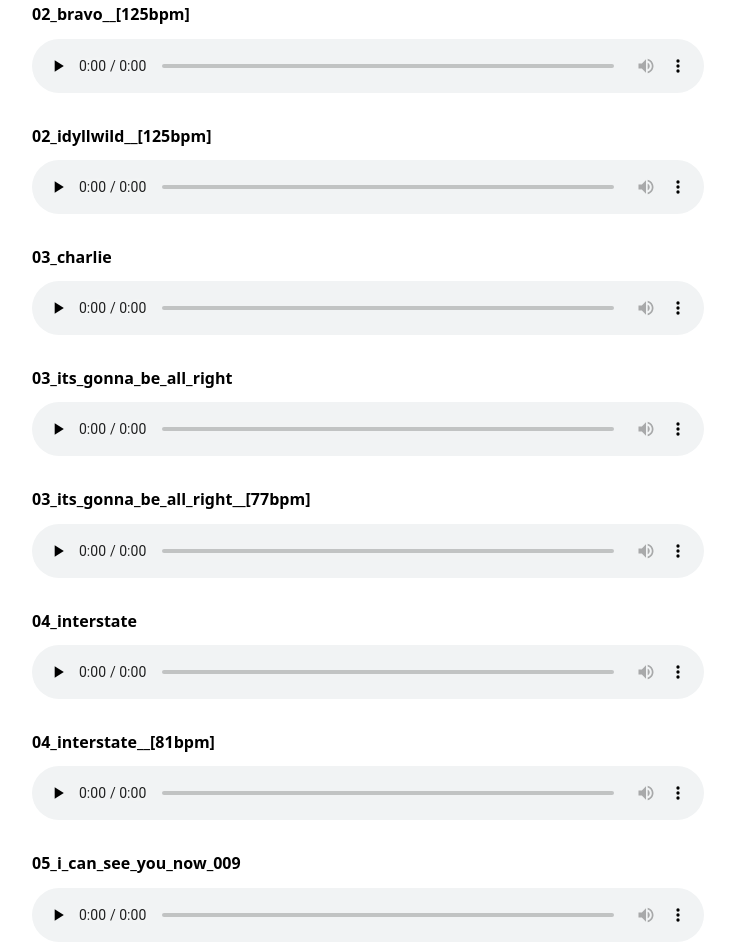
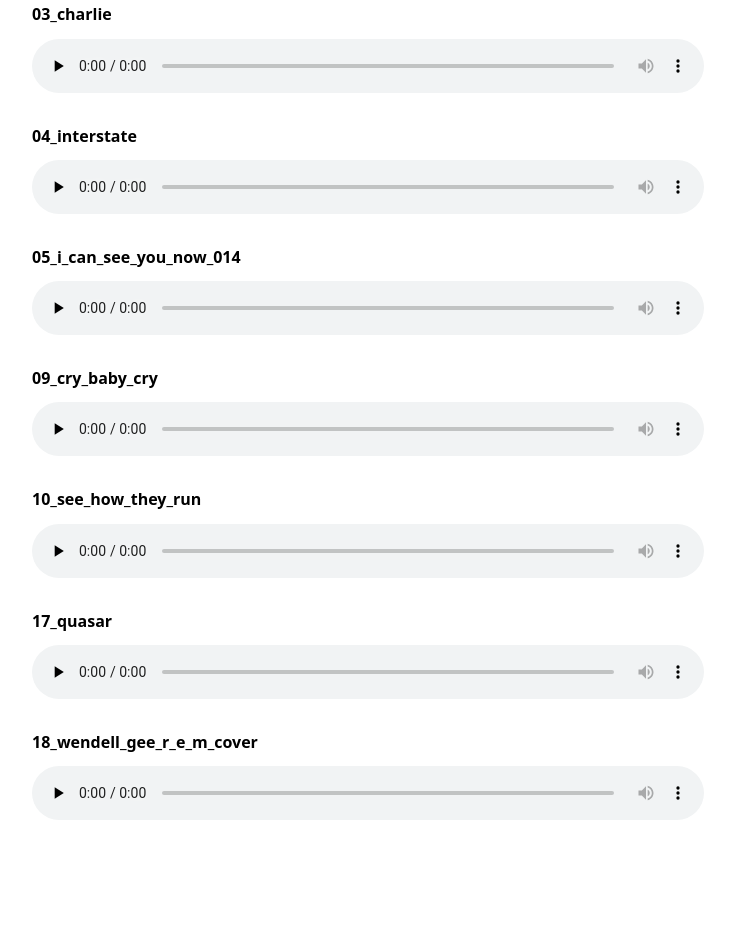
Before and after one commit to ToddRyanWhitten/demo-mixes, a plain HTML site: page index.html in a window 1280 px wide. Shown: the part 403-1348 px from the top of the page, without its empty margins (272-1007 px from the left). After the commit the page ends 1279 px from the top, so only its background shows below. Drawn offline with Linux system fonts and the light colour scheme.

Commit message:
Remove outdated MP3 tracks and update active track list

```diff
--- a/index.html
+++ b/index.html
@@ -23,36 +23,12 @@
           <audio controls preload="none" aria-labelledby="bravo" src="02_bravo.mp3"></audio>
         </li>
         <li>
-          <h2 id="bravo-125">02_bravo__[125bpm]</h2>
-          <audio controls preload="none" aria-labelledby="bravo-125" src="02_bravo__%5B125bpm%5D.mp3"></audio>
-        </li>
-        <li>
-          <h2 id="idyllwild-125">02_idyllwild__[125bpm]</h2>
-          <audio controls preload="none" aria-labelledby="idyllwild-125" src="02_idyllwild__%5B125bpm%5D.mp3"></audio>
-        </li>
-        <li>
           <h2 id="charlie">03_charlie</h2>
           <audio controls preload="none" aria-labelledby="charlie" src="03_charlie.mp3"></audio>
         </li>
         <li>
-          <h2 id="all-right">03_its_gonna_be_all_right</h2>
-          <audio controls preload="none" aria-labelledby="all-right" src="03_its_gonna_be_all_right.mp3"></audio>
-        </li>
-        <li>
-          <h2 id="all-right-77">03_its_gonna_be_all_right__[77bpm]</h2>
-          <audio controls preload="none" aria-labelledby="all-right-77" src="03_its_gonna_be_all_right__%5B77bpm%5D.mp3"></audio>
-        </li>
-        <li>
           <h2 id="interstate">04_interstate</h2>
           <audio controls preload="none" aria-labelledby="interstate" src="04_interstate.mp3"></audio>
-        </li>
-        <li>
-          <h2 id="interstate-81">04_interstate__[81bpm]</h2>
-          <audio controls preload="none" aria-labelledby="interstate-81" src="04_interstate__%5B81bpm%5D.mp3"></audio>
-        </li>
-        <li>
-          <h2 id="see-you-009">05_i_can_see_you_now_009</h2>
-          <audio controls preload="none" aria-labelledby="see-you-009" src="05_i_can_see_you_now_009.mp3"></audio>
         </li>
         <li>
           <h2 id="see-you-014">05_i_can_see_you_now_014</h2>
```
Also changed, not shown: 6 other files.
